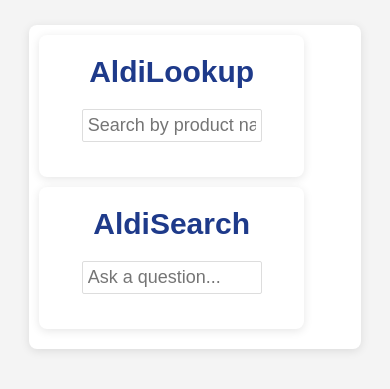
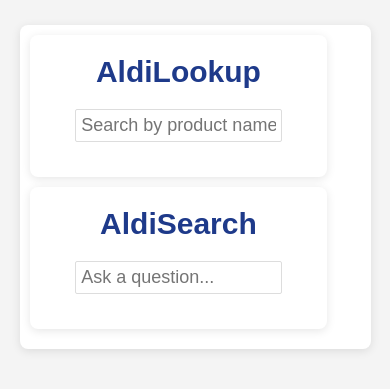
Before and after one commit to KodiR2005/Figos, a plain HTML site: page index.html in a window 390 px wide. Shown: the part 235-624 px from the top of the page. Drawn offline with Linux system fonts and the light colour scheme.

Commit message:
Update style.css

```diff
--- a/style.css
+++ b/style.css
@@ -149,15 +149,15 @@ li:hover {
 }
 
 /* Mobile Responsive Layout */
-@media (max-width: 400px) {
+@media (max-width: 500px) {
   .container {
       flex-direction: column; /* Stack the search bars vertically on smaller screens */
-      width: 85%;
+      width: 90%;
       padding: 10px;
   }
 
   .search-container {
-      width: 85%; /* Take full width on smaller screens */
+      width: 90%; /* Take full width on smaller screens */
       margin-bottom: 10px;
   }
 }
```
